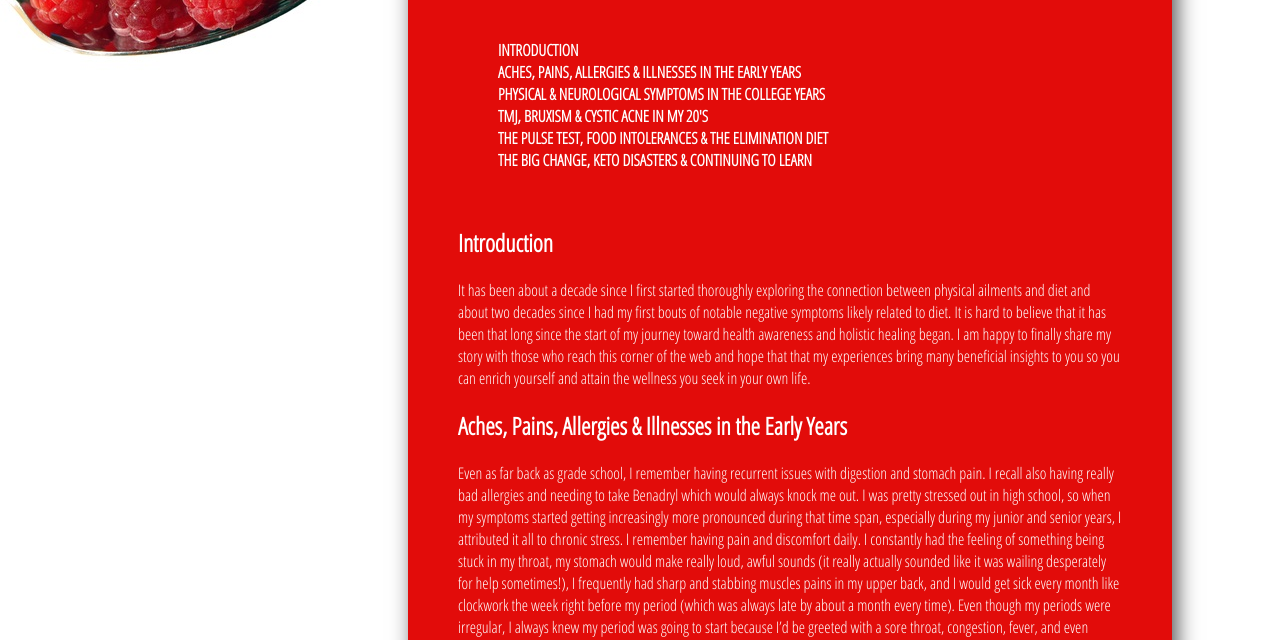
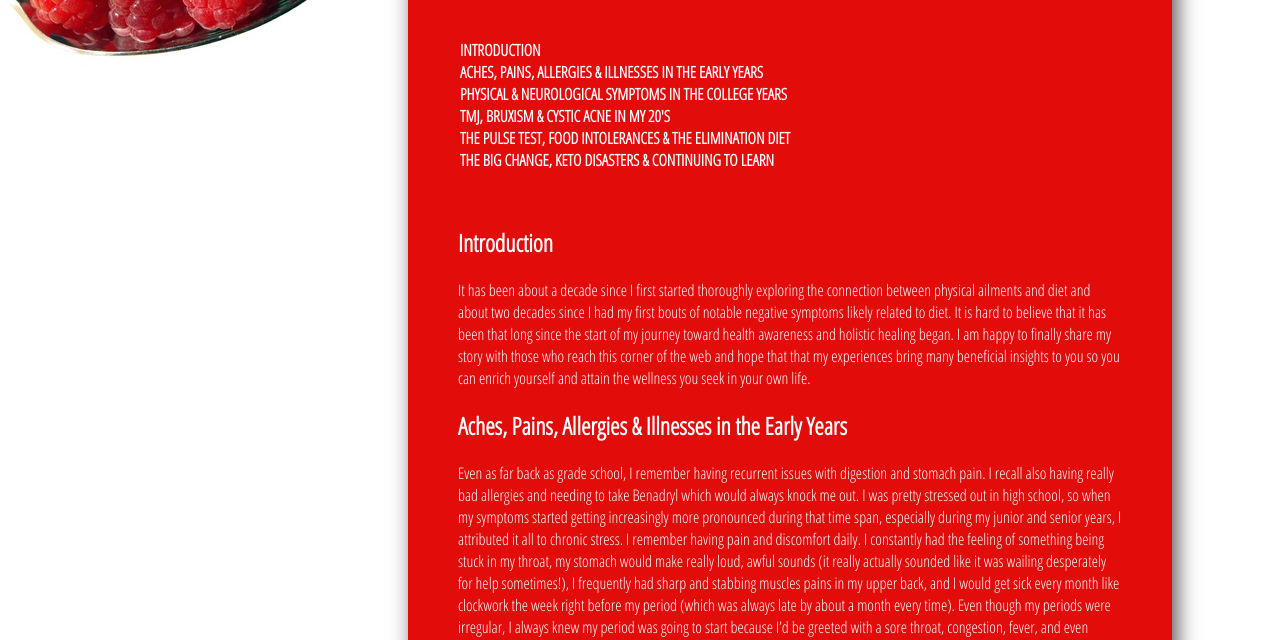
Before and after one commit to vivianmaxine/html-me-something, a plain HTML site: page index.html in a window 1280 px wide. Shown: the part 154-794 px from the top of the page. Drawn offline with Linux system fonts and the light colour scheme; a web font is replaced by a local one.

Commit message:
Negative left margin for links in the nav section

```diff
--- a/style.css
+++ b/style.css
@@ -13,6 +13,7 @@ a:link, a:visited {
     text-decoration: none;
     font-weight: 800;
     text-transform: uppercase;
+    margin: -38px;
 }
 
 
```
